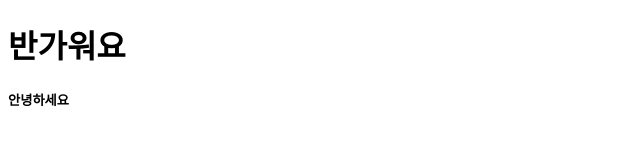
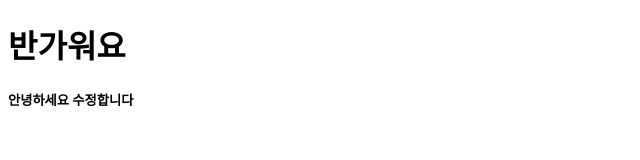
Before and after one commit to CHOIALTH/KDT_CodingOn_POSCO, a plain HTML site: page test.html in a window 1280 px wide. Shown: the full height of the page, 0-640 px from the left. Drawn offline with Linux system fonts and the light colour scheme.

Commit message:
study: test.html modified

```diff
--- a/test.html
+++ b/test.html
@@ -8,7 +8,7 @@
 </head>
 <body>
     <h1>반가워요</h1>
-    <h5>안녕하세요</h5>
+    <h5>안녕하세요 수정합니다</h5>
 
 </body>
 </html>
```
